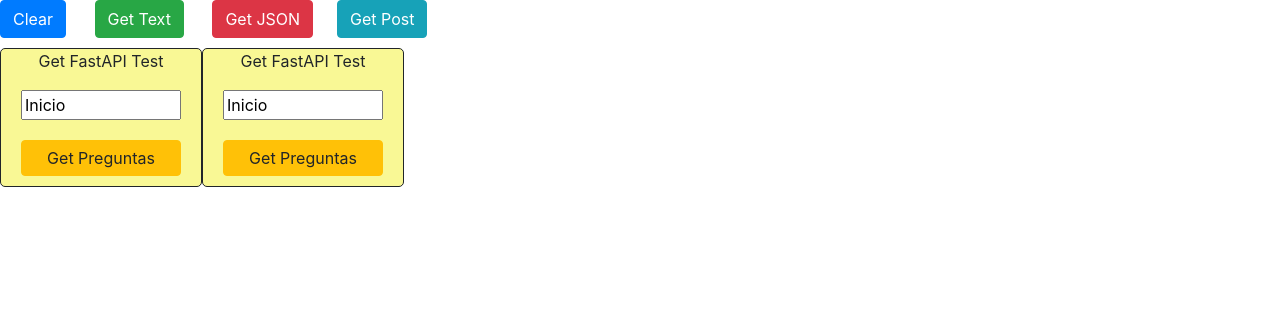
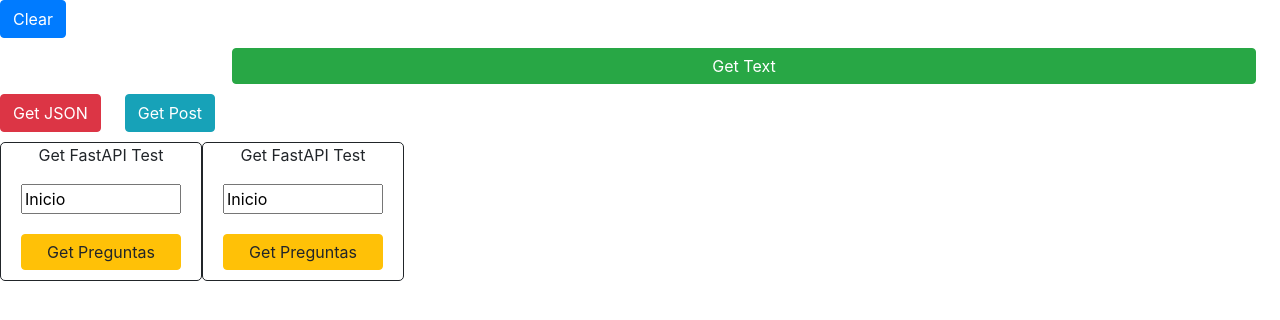
Before and after one commit to Carlos24Rz/Amikoo-Bot, a PHP site: page /fastapi/fetch/index.html in a window 1280 px wide. Shown: the top 320 px of the page. Run offline with PHP 8.4, Linux system fonts and the light colour scheme.

Commit message:
Fomularios

```diff
--- a/fastapi/fetch/css/style.css
+++ b/fastapi/fetch/css/style.css
@@ -7,7 +7,14 @@
   box-sizing: content-box;
   width: 200px;
   border-radius: 5px;
+}
+
+#Preguntas{
   background-color: rgb(249, 248, 149);
+}
+
+#Formulario {
+  background-color: rgb(172, 219, 156)
 }
 
 .request > p {
@@ -28,6 +35,14 @@
   margin: 1px auto 10px;
 }
 
+.formFast {
+  width: 80%;
+  display: flex;
+  justify-content: center;
+  align-self: center;
+  margin: auto;
+  margin: 1px auto 10px;
+}
 .btn.btn-warning {
   /* background-color: blue; */
   display: flex;
@@ -40,3 +55,16 @@
   padding: 5px 5px;
   text-align: center;
 }
+
+.btn-success {
+  /* background-color: blue; */
+  display: flex;
+  width: 80%;
+  justify-content: center;
+  align-content: center;
+  align-self: center;
+  align-items: center;
+  margin: 10px auto 10px;
+  padding: 5px 5px;
+  text-align: center;
+}
```
